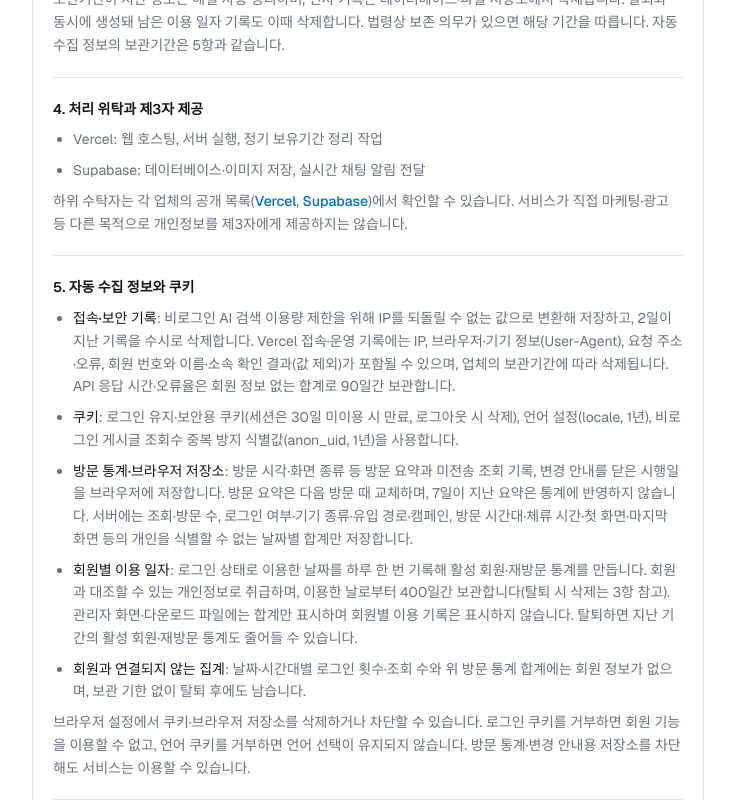
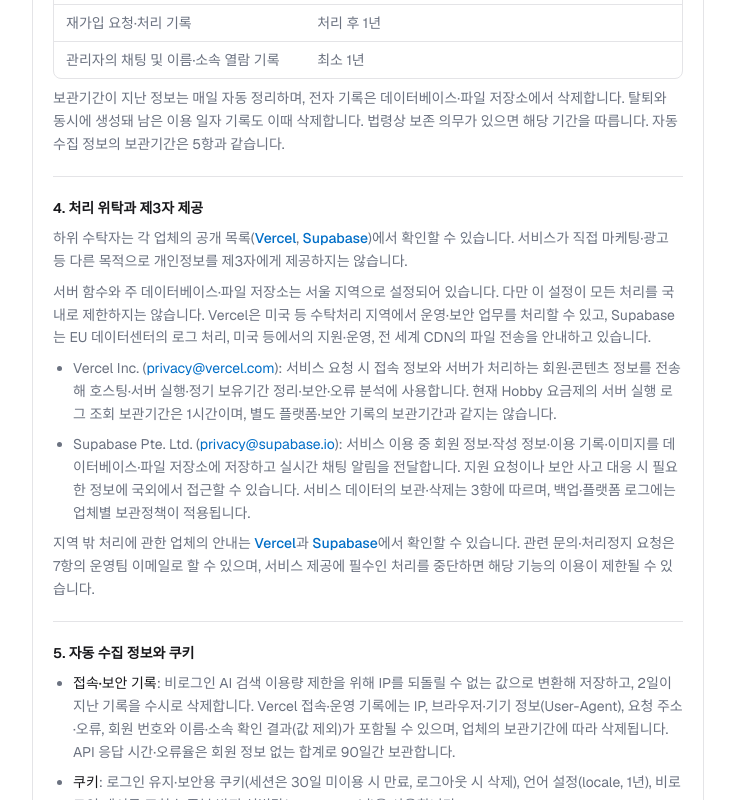
Before and after one commit to oyueo-mm/mju-lost-found, a Next.js app: page /policy/privacy in a window 1280 px wide. Shown: the part 1300-2100 px from the top of the page, without its empty margins (272-1007 px from the left). Built offline with nearby package versions, Linux system fonts and the light colour scheme; no server answers.

Commit message:
docs(privacy): clarify contact, processing locations and additional-use criteria

```diff
--- a/src/app/(policy)/policy/privacy/page.tsx
+++ b/src/app/(policy)/policy/privacy/page.tsx
@@ -1,7 +1,7 @@
 import { formatEffectiveDate } from "@/lib/auth/terms";
 import Link from "next/link";
 import { PRIVACY_POLICY_EFFECTIVE_DATE } from "@/lib/policy/privacyPolicy";
-import { SUPPORT_EMAIL, SUPPORT_MAILTO } from "@/lib/contact";
+import { PRIVACY_CONTACT_TEAM, SUPPORT_EMAIL, SUPPORT_MAILTO } from "@/lib/contact";
 
 type Section = { title: string; body: React.ReactNode };
 
@@ -57,6 +57,11 @@ const SECTIONS: Section[] = [
           Google 로그인과 별도로 동의 화면에서 직접 동의해야 회원 기능을 이용할 수 있습니다. 동의하지 않아도 공개 게시글
           열람·검색은 가능합니다. 필수 동의(이름·소속 포함)를 철회하면 회원탈퇴로 처리됩니다.
         </p>
+        <p className="mt-2">
+          개인정보의 추가 이용은 원래 수집 목적과의 관련성, 수집 경위·기존 안내에 따른 예측 가능성, 이용자의 이익을 부당하게
+          침해하는지, 식별값 변환·접근 제한·합계 표시·보관기간 등 안전조치를 기준으로 판단합니다. 운영팀은 이 기준의 충족 여부를
+          점검하며, 요건을 충족하지 않는 추가 이용에는 별도의 동의 등 적법한 근거가 필요합니다.
+        </p>
       </>
     ),
   },
@@ -107,15 +112,36 @@ const SECTIONS: Section[] = [
     title: "4. 처리 위탁과 제3자 제공",
     body: (
       <>
-        <ul className="flex list-disc flex-col gap-2 pl-5">
-          <li>Vercel: 웹 호스팅, 서버 실행, 정기 보유기간 정리 작업</li>
-          <li>Supabase: 데이터베이스·이미지 저장, 실시간 채팅 알림 전달</li>
-        </ul>
-        <p className="mt-2">
+        <p>
           하위 수탁자는 각 업체의 공개 목록(
           <a href="https://vercel.com/legal/sub-processors" target="_blank" rel="noopener noreferrer" className="font-medium text-primary hover:opacity-80">Vercel</a>,{" "}
           <a href="https://supabase.com/legal/customer-resources/subprocessor-list" target="_blank" rel="noopener noreferrer" className="font-medium text-primary hover:opacity-80">Supabase</a>
           )에서 확인할 수 있습니다. 서비스가 직접 마케팅·광고 등 다른 목적으로 개인정보를 제3자에게 제공하지는 않습니다.
+        </p>
+        <p className="mt-2">
+          서버 함수와 주 데이터베이스·파일 저장소는 서울 지역으로 설정되어 있습니다.
+          다만 이 설정이 모든 처리를 국내로 제한하지는 않습니다. Vercel은 미국 등 수탁처리 지역에서 운영·보안 업무를 처리할 수
+          있고, Supabase는 EU 데이터센터의 로그 처리, 미국 등에서의 지원·운영, 전 세계 CDN의 파일 전송을 안내하고 있습니다.
+        </p>
+        <ul className="mt-2 flex list-disc flex-col gap-2 pl-5">
+          <li>
+            Vercel Inc. (<a href="mailto:privacy@vercel.com" className="text-primary hover:opacity-80">privacy@vercel.com</a>):
+            서비스 요청 시 접속 정보와 서버가 처리하는 회원·콘텐츠 정보를 전송해 호스팅·서버 실행·정기 보유기간 정리·보안·오류 분석에 사용합니다.
+            현재 Hobby 요금제의 서버 실행 로그 조회 보관기간은 1시간이며, 별도 플랫폼·보안 기록의 보관기간과 같지는 않습니다.
+          </li>
+          <li>
+            Supabase Pte. Ltd. (<a href="mailto:privacy@supabase.io" className="text-primary hover:opacity-80">privacy@supabase.io</a>):
+            서비스 이용 중 회원 정보·작성 정보·이용 기록·이미지를 데이터베이스·파일 저장소에 저장하고 실시간 채팅 알림을 전달합니다.
+            지원 요청이나 보안 사고 대응 시 필요한 정보에
+            국외에서 접근할 수 있습니다. 서비스 데이터의 보관·삭제는 3항에 따르며, 백업·플랫폼 로그에는 업체별 보관정책이 적용됩니다.
+          </li>
+        </ul>
+        <p className="mt-2">
+          지역 밖 처리에 관한 업체의 안내는{" "}
+          <a href="https://vercel.com/docs/security/compliance" target="_blank" rel="noopener noreferrer" className="font-medium text-primary hover:opacity-80">Vercel</a>과{" "}
+          <a href="https://supabase.com/legal/privacy-resources/data-residency-and-transfers-faq" target="_blank" rel="noopener noreferrer" className="font-medium text-primary hover:opacity-80">Supabase</a>
+          에서 확인할 수 있습니다. 관련 문의·처리정지 요청은 7항의 운영팀 이메일로 할 수 있으며, 서비스 제공에 필수인 처리를
+          중단하면 해당 기능의 이용이 제한될 수 있습니다.
         </p>
       </>
     ),
@@ -184,10 +210,11 @@ const SECTIONS: Section[] = [
           이름·소속은 처리 중인 신고의 당사자에 한해 사유를 입력해야 열람할 수 있습니다. 열람자·대상·신고·사유·시각을 기록합니다.
         </p>
         <p className="mt-2">
-          개인정보 관련 문의와 권리 행사 요청은 개인정보 문의 담당(
+          개인정보 보호업무와 열람·정정·삭제·처리정지 등 권리 행사 요청은 {PRIVACY_CONTACT_TEAM}(
           <a href={SUPPORT_MAILTO} className="break-all font-medium text-primary hover:opacity-80">{SUPPORT_EMAIL}</a>
           )으로 연락해주세요.
         </p>
+        <p className="mt-2">MJU Find는 학생들이 자체 운영하는 서비스이며, 명지대학교 공식 서비스나 학교 공식 부서가 아닙니다.</p>
       </>
     ),
   },
--- a/src/lib/contact.ts
+++ b/src/lib/contact.ts
@@ -3,6 +3,7 @@
 // and on the login screen so anyone, signed in or not, can reach the team.
 export const SUPPORT_EMAIL = "mjusmartlostfound@gmail.com";
 export const SUPPORT_MAILTO = `mailto:${SUPPORT_EMAIL}`;
+export const PRIVACY_CONTACT_TEAM = "MJU Find 운영팀";
 
 // 개발자 문의: the developer's school address (Footer only).
 export const DEVELOPER_EMAIL = "oyueo.mm@mju.ac.kr";
```
Also changed, not shown: 2 other files (tests, documents, lock files or other folders).
